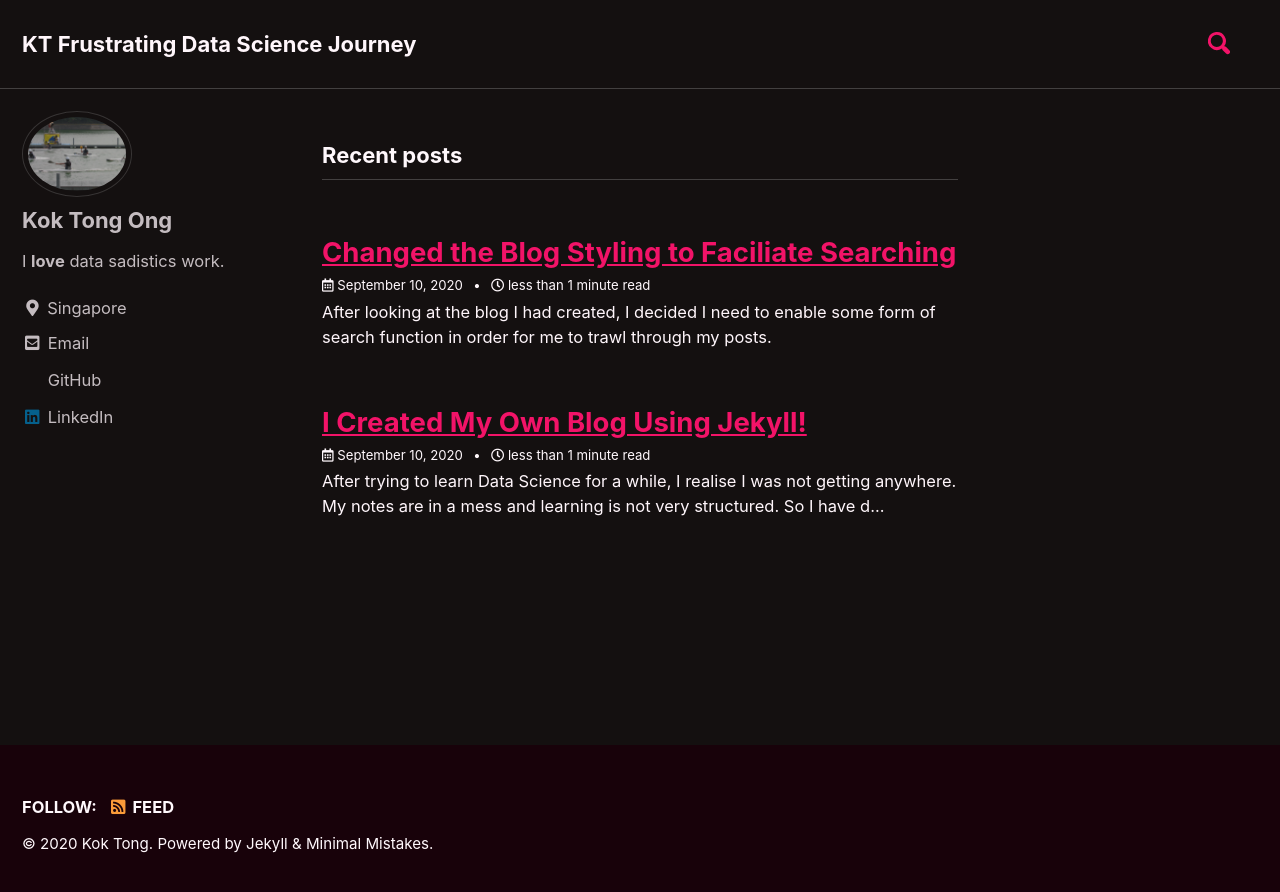
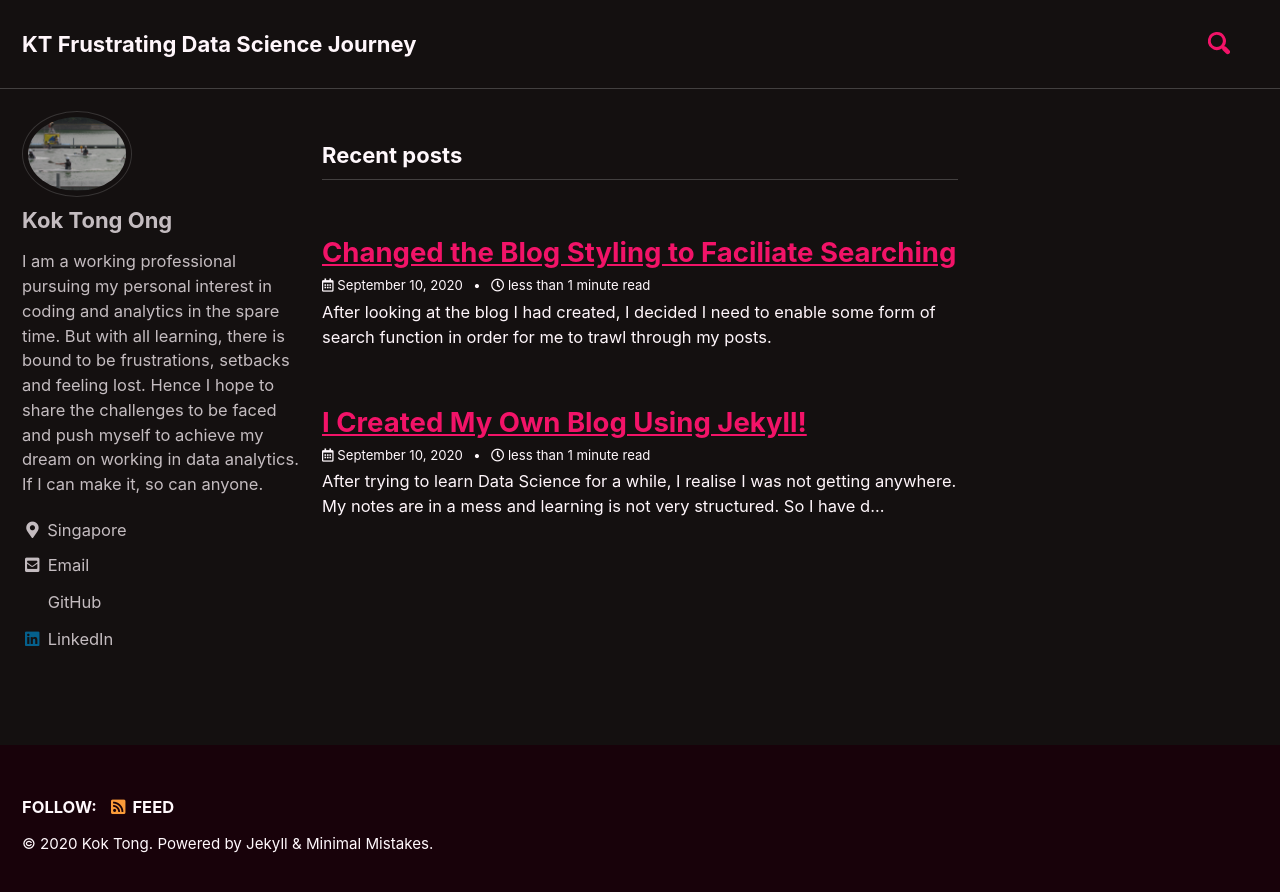
Before and after one commit to bleuong/bleuong.github.io, a Jekyll site: the page built from index.html, in a window 1280 px wide. Shown: the top 892 px of the page. Built offline with Jekyll 4.4.1, drawn with Linux system fonts in a browser that asks for light colours; cached includes are drawn as plain includes; the list of posts is cut into pages by our own code.

Commit message:
Updated Bio

```diff
--- a/_config.yml
+++ b/_config.yml
@@ -97,7 +97,7 @@ analytics:
 author:
   name             : "Kok Tong Ong"
   avatar           : "/assets/images/bio_photo.jpg" # path of avatar image, e.g. "/assets/images/bio-photo.jpg"
-  bio              : "I **love** data sadistics work."
+  bio              : "I am a working professional pursuing my personal interest in coding and analytics in the spare time. But with all learning, there is bound to be frustrations, setbacks and feeling lost. Hence I hope to share the challenges to be faced and push myself to achieve my dream on working in data analytics. If I can make it, so can anyone."
   location         : "Singapore"
   links:
     - label: "Email"
--- a/_data/navigation.yml
+++ b/_data/navigation.yml
@@ -3,7 +3,7 @@ main:
   # - title: "Quick-Start Guide"
   #   url: https://mmistakes.github.io/minimal-mistakes/docs/quick-start-guide/
   # - title: "About"
-  #   url: https://mmistakes.github.io/minimal-mistakes/about/
+  #   url: /assets/About.md
   # - title: "Posts"
   #   url: /_posts/
   #   description: "Previous posts"
```
